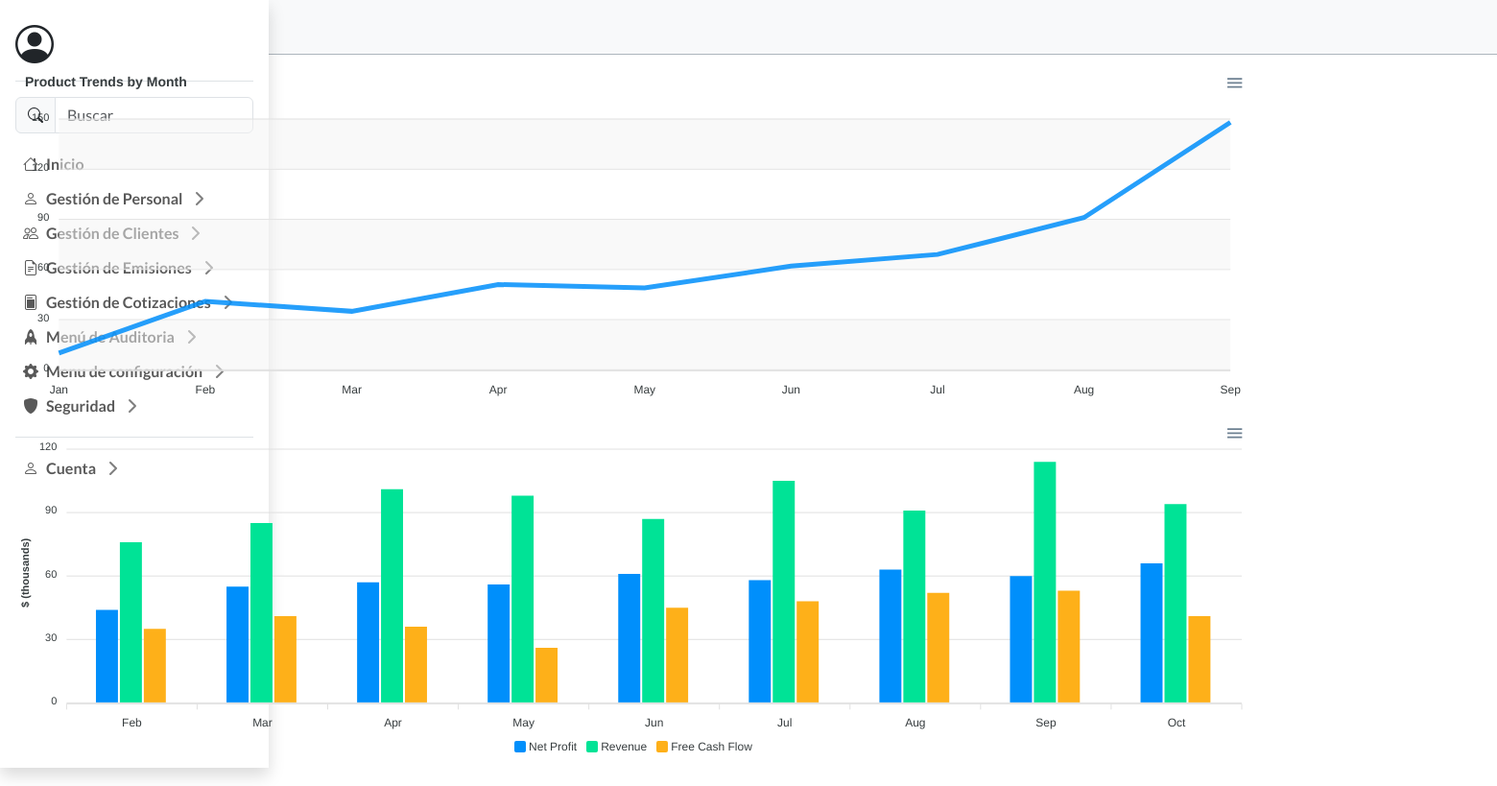
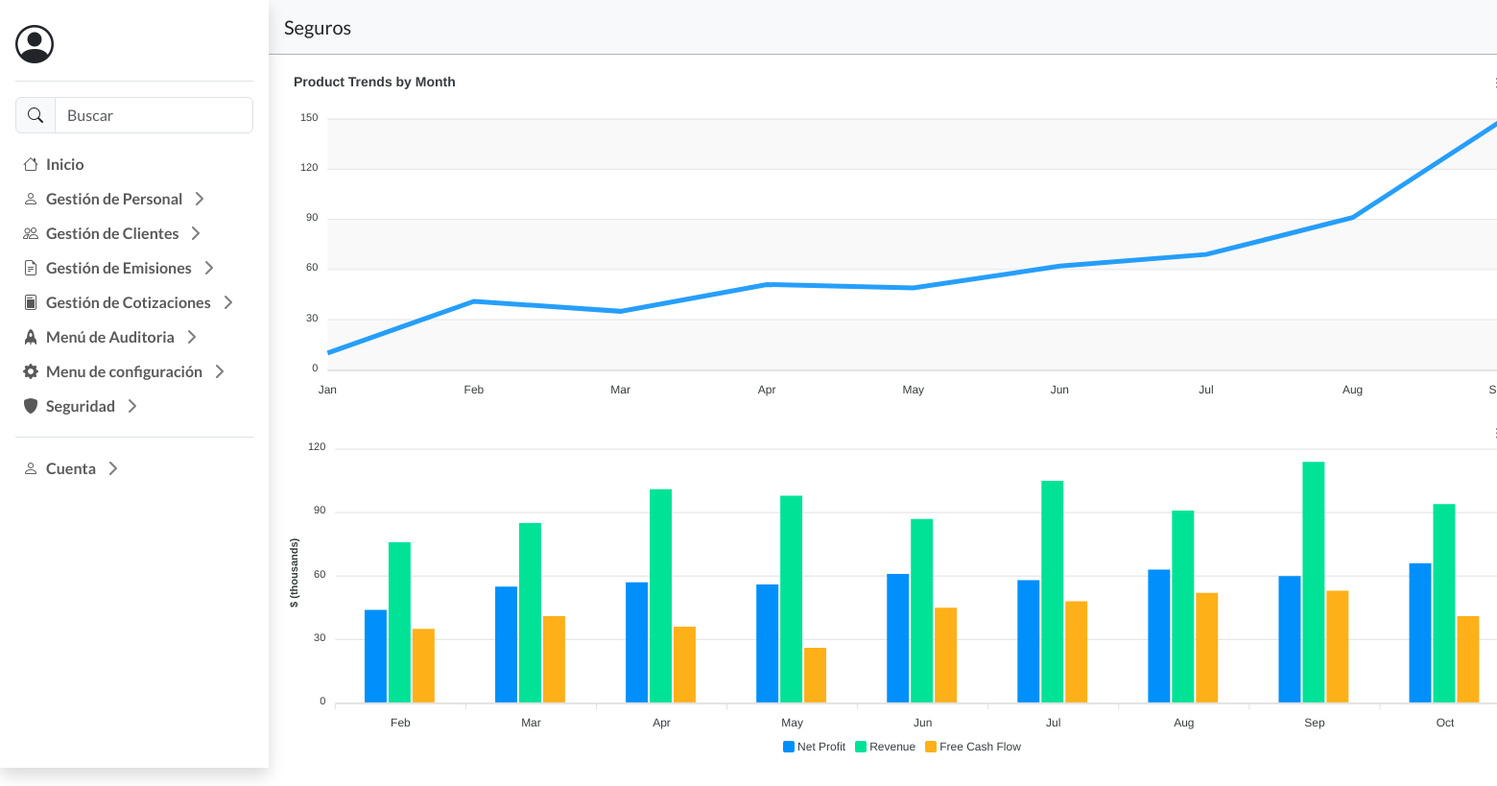
Before and after one commit to bryan-chilque/university-degree-project, a Django app: page /web/1/home/ in a window 1560 px wide; the page is wider, and only the part inside the window is pictured. Shown: the part 56-875 px from the top of that part at 96% size. Run offline with Django 4.2, Linux system fonts and the light colour scheme; some libraries are stand-ins or nearby versions.

Commit message:
feat: add margin left

```diff
--- a/rrggweb/templates/dashboard.html
+++ b/rrggweb/templates/dashboard.html
@@ -6,7 +6,7 @@
 {% include 'topbar.html' %}
     <main>
         {% include 'sidebar.html' %}
-        <div class="ms-0 w-100">
+        <div class="w-100" style="margin-left: 280px;">
             <div class="p-3 border-dark bg-body-tertiary border-bottom border-dark-subtle">
                 <h5 class="mb-0">{% block title_section %}{% endblock title_section %}</h5>
             </div>
```
